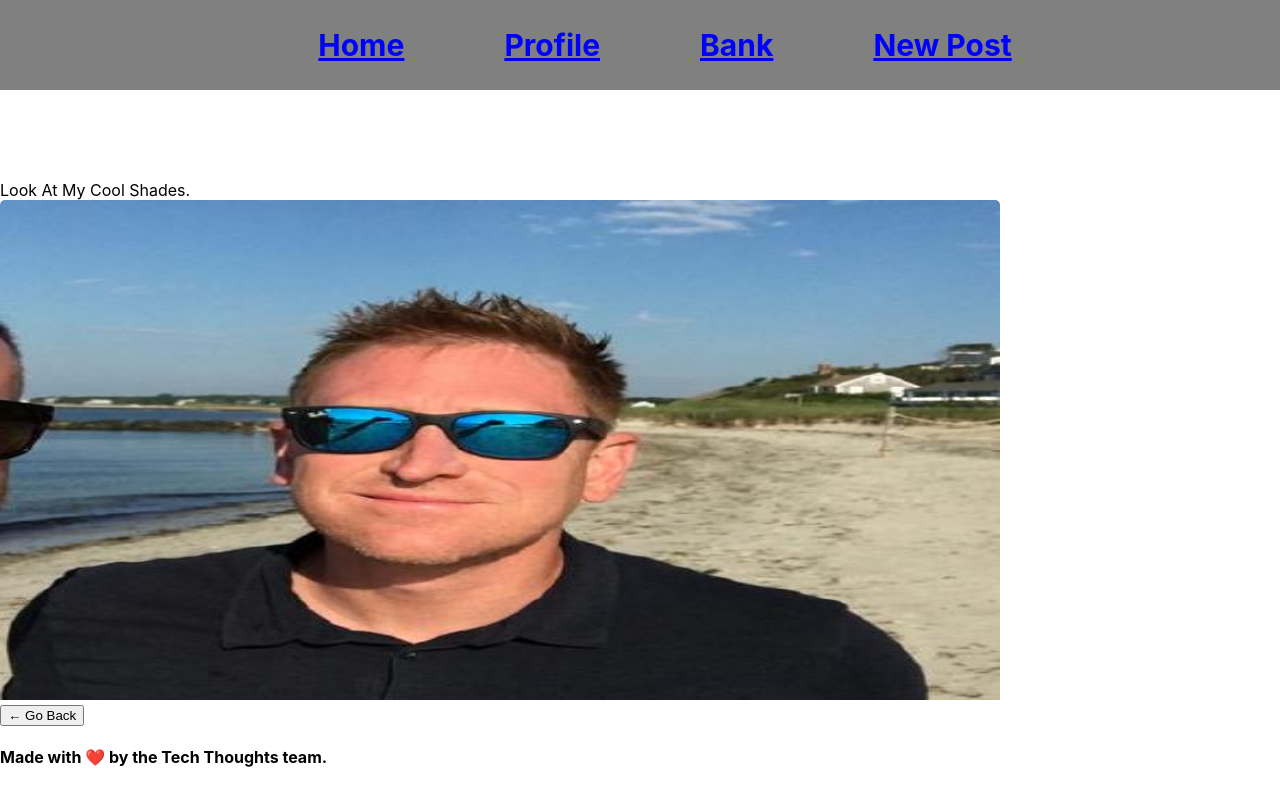
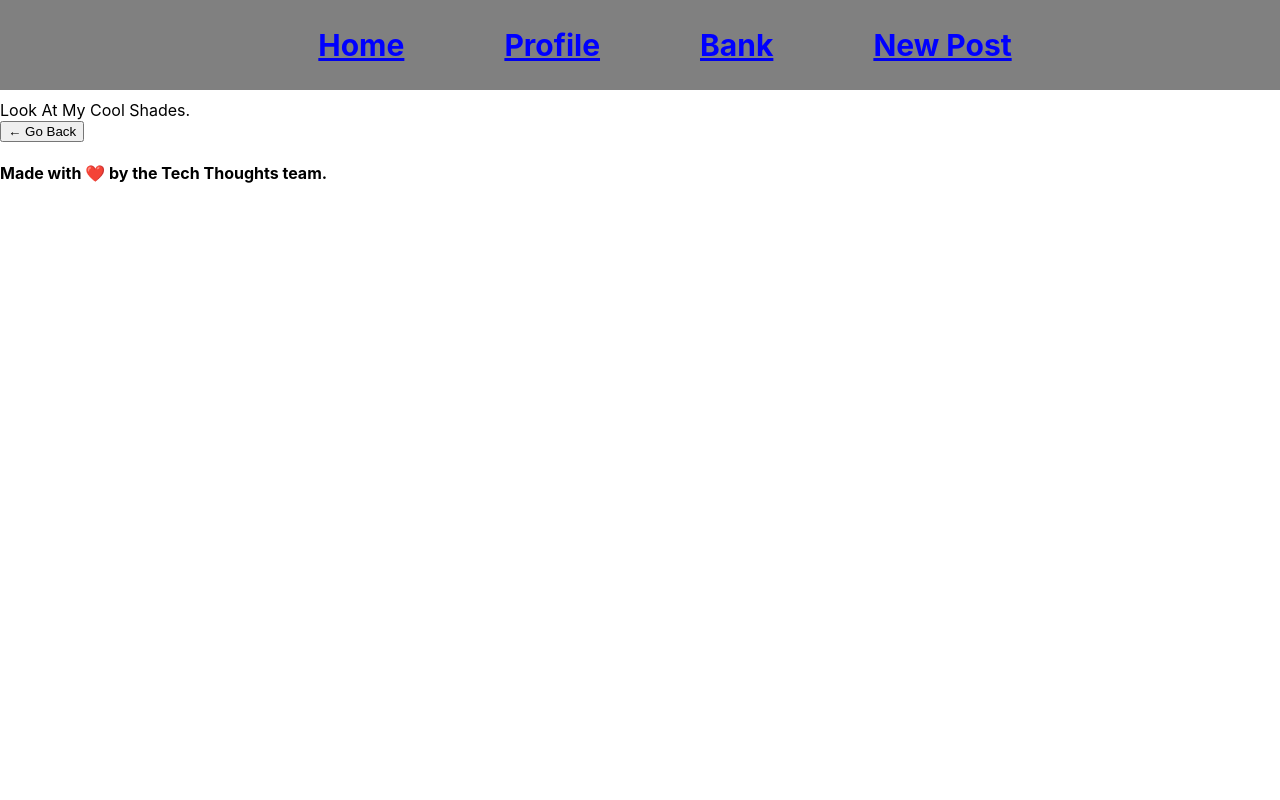
Before and after one commit to KStaySLC/Prove-It, a React (Create React App) app in the folder client/: page /profile in a window 1280 px wide. Built offline with nearby package versions, Linux system fonts and the light colour scheme.

Commit message:
very little but was on main branch

```diff
--- a/client/src/pages/Profile.jsx
+++ b/client/src/pages/Profile.jsx
@@ -1,14 +1,10 @@
 import React from 'react'
-import KStaySLC from '../images/KStaySLC.jfif'
-import '../static/profile.css'
 
 function Profile() {
   return (
     <div>
-      <header>
-      </header>
       <div class="profileContainer">Look At My Cool Shades.</div>
-        <img src={KStaySLC} alt="" />
+
 
     </div>
 
--- a/package.json
+++ b/package.json
@@ -25,6 +25,7 @@
   },
   "homepage": "https://github.com/KStaySLC/Prove-It#readme",
   "dependencies": {
+    "bootstrap": "^5.2.1",
     "graphql": "^16.6.0",
     "react-app-rewired": "^2.2.1"
   }
```
Also changed, not shown: 1 other file (tests, documents, lock files or other folders).
